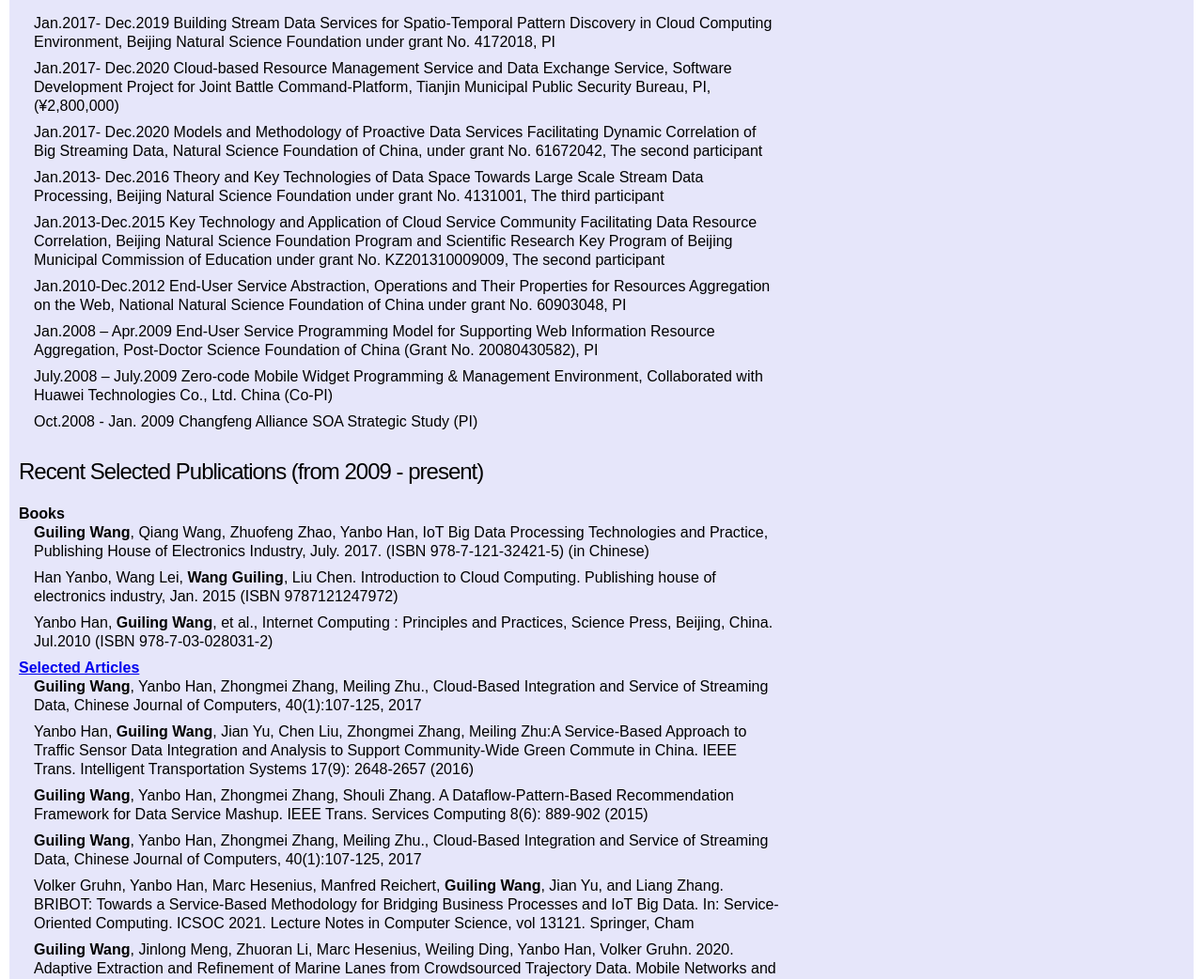
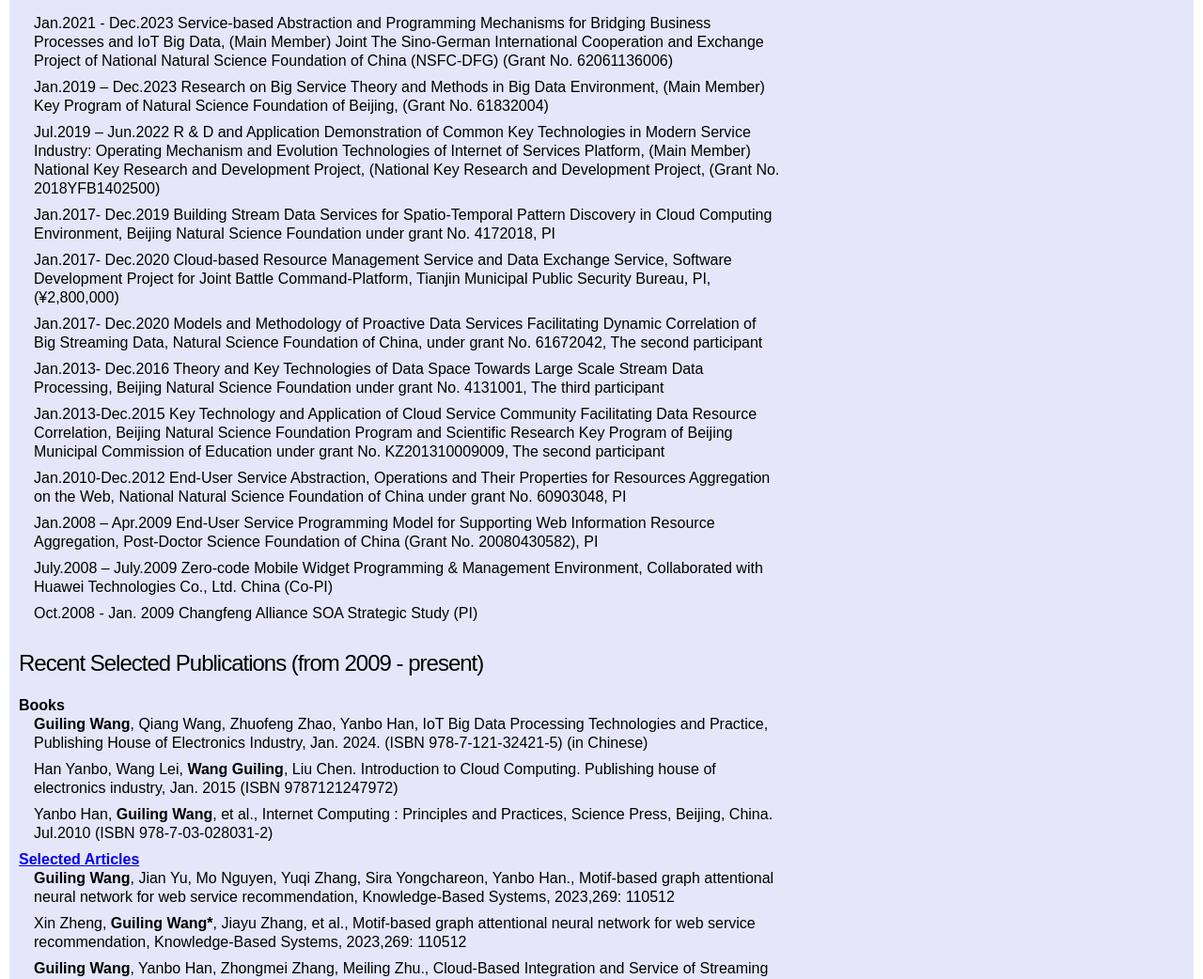
Before and after one commit to guilingwang/guilingwang.github.com, a plain HTML site: page index.html in a window 1280 px wide. Shown: the part 540-1582 px from the top of the page at 94% size. Drawn offline with Linux system fonts and the light colour scheme.

Commit message:
Update index.html

```diff
--- a/index.html
+++ b/index.html
@@ -54,6 +54,9 @@ Guiling Wang is the professor of Computer Science at Beijing Key Laboratory on I
 of National Natural Science Foundation of China(2010-2012), Beijing National Natural Science Foundation (2017-2019), Post-Doctor Science Foundation of China in 2008, and a Changfeng Alliance SOA Strategic Study Project in 2008. She also acted as co-PI or main member of other NSFC, 973, and collaboration project from industry. She has published over 60 scientific papers as conference- and journal- contributions. She has writen 4 academic books.  She has been authorized 2 patents. She has co-chaird CCF NCSC'2018, WISE PCS'14 and CIOTS'18. She is the PC member of ICSOC'12-15, SOCA'09-10, PCS WISE Workshop'11-15, and EDOC SCDI'12 workshop etc. </p>
 
 <h2>Selected Projects</h2>
+<ol>Jan.2021 - Dec.2023 Service-based Abstraction and Programming Mechanisms for Bridging Business Processes and IoT Big Data, (Main Member)   Joint The Sino-German International Cooperation and Exchange Project of National Natural Science Foundation of China (NSFC-DFG) (Grant No. 62061136006)  </ol>
+<ol>Jan.2019 – Dec.2023 Research on Big Service Theory and Methods in Big Data Environment, (Main Member) Key Program of Natural Science Foundation of Beijing, (Grant No. 61832004)</ol>
+<ol>Jul.2019 – Jun.2022 R & D and Application Demonstration of Common Key Technologies in Modern Service Industry: Operating Mechanism and Evolution Technologies of Internet of Services Platform, (Main Member) National Key Research and Development Project, (National Key Research and Development Project, (Grant No. 2018YFB1402500)</ol>
 <ol>Jan.2017- Dec.2019  Building Stream Data Services for Spatio-Temporal Pattern Discovery in Cloud Computing Environment, Beijing Natural Science Foundation under grant No. 4172018, PI</ol>
 <ol>Jan.2017- Dec.2020  Cloud-based Resource Management Service and Data Exchange Service, Software Development Project for Joint Battle Command-Platform, Tianjin Municipal Public Security Bureau, PI,  (&yen2,800,000)</ol>
 <ol>Jan.2017- Dec.2020  Models and Methodology of Proactive Data Services Facilitating Dynamic Correlation of Big Streaming Data, Natural Science Foundation of China, under grant No. 61672042, The second participant</ol>
@@ -66,11 +69,13 @@ of National Natural Science Foundation of China(2010-2012), Beijing National Nat
 
 <h2>Recent Selected Publications (from 2009 - present)</h2>
 <h3>  Books</h3>
-<ol><b>Guiling Wang</b>, Qiang Wang, Zhuofeng Zhao, Yanbo Han, IoT Big Data Processing Technologies and Practice, Publishing House of Electronics Industry, July. 2017. (ISBN 978-7-121-32421-5) (in Chinese)</ol>
+<ol><b>Guiling Wang</b>, Qiang Wang, Zhuofeng Zhao, Yanbo Han, IoT Big Data Processing Technologies and Practice, Publishing House of Electronics Industry, Jan. 2024. (ISBN 978-7-121-32421-5) (in Chinese)</ol>
 <ol>Han Yanbo, Wang Lei, <b>Wang Guiling</b>, Liu Chen. Introduction to Cloud Computing. Publishing house of electronics industry, Jan. 2015 (ISBN 9787121247972)</ol>
 <ol>Yanbo Han, <b>Guiling Wang</b>, et al., Internet Computing : Principles and Practices, Science Press, Beijing, China. Jul.2010 (ISBN 978-7-03-028031-2)  </ol>
 </ol>
 <h3><a href="https://orcid.org/0000-0002-4659-2019"> Selected Articles</a></h3>
+<ol><b>Guiling Wang</b>, Jian Yu, Mo Nguyen, Yuqi Zhang, Sira Yongchareon, Yanbo Han., Motif-based graph attentional neural network for web service recommendation, Knowledge-Based Systems, 2023,269: 110512</ol>
+<ol>Xin Zheng, <b>Guiling Wang*</b>, Jiayu Zhang, et al., Motif-based graph attentional neural network for web service recommendation, Knowledge-Based Systems, 2023,269: 110512</ol>
 <ol><b>Guiling Wang</b>, Yanbo Han, Zhongmei Zhang, Meiling Zhu., Cloud-Based Integration and Service of Streaming Data, Chinese Journal of Computers, 40(1):107-125, 2017</ol>
 <ol>Yanbo Han, <b>Guiling Wang</b>, Jian Yu, Chen Liu, Zhongmei Zhang, Meiling Zhu:A Service-Based Approach to Traffic Sensor Data Integration and Analysis to Support Community-Wide Green Commute in China. IEEE Trans. Intelligent Transportation Systems 17(9): 2648-2657 (2016)</ol>
 <ol><b>Guiling Wang</b>, Yanbo Han, Zhongmei Zhang, Shouli Zhang. A Dataflow-Pattern-Based Recommendation Framework for Data Service Mashup. IEEE Trans. Services Computing 8(6): 889-902 (2015)</ol>
@@ -100,7 +105,7 @@ of National Natural Science Foundation of China(2010-2012), Beijing National Nat
 <ol>Yan-Bo Han, Jun-Yi Sun, <b>Gui-Ling Wang</b>, Hou-Fu Li, A cloud-based bpm architecture with user-end distribution of non-compute-intensive activities and sensitive data. Journal of Computer Science and Technology 25.6 (2010): 1157-1167. </ol>
 <ol><b>Guiling Wang</b>, Shaohua Yang, Yanbo Han, Mashroom: Combining Spreadsheet and Nested Table for End-User Mashup Programming, Proceedings of The 18th International World Wide Web Conference (WWW 2009)</ol>
 
-<h2>Patents</h2>
+<h2>Selected Patents</h2>
 <ol><b>王桂玲</b>, 曹波, 张仲妹, 朱美玲, 刘晨, 韩燕波. 基于海量车牌自动识别数据的动态拼车方法和系统, 2019.05.03, 国家发明专利, 授权, ZL201510330632.9</ol>
 <ol><b>王桂玲,</b> 张鹏, 刘晨, 徐学辉, 季光, 韩燕波. 一种面向分布式工作流的数据流调度方法和系统. 2013.12. 国家发明专利, ZL201110253544.5</ol>
 <ol><b>王桂玲,</b> 杨少华, 韩燕波, 赵卓峰. 一种聚合Web 站点内容的系统和方法，2010. 国家发明专利(ZL200910077248.7)</ol>
@@ -109,7 +114,7 @@ of National Natural Science Foundation of China(2010-2012), Beijing National Nat
 
 
 <h2>Recent Professional Activities</h2>
-<ol>Co-Chair: CCF NCSC'18, CIOTS'18, WISE PCS'14; PC member: ICSOC 12-21, ICWS 21, WISE PCS Workshop 11-15, SOCA 09-10, MobiWis 2015, etc</ol>
+<ol>Co-Chair: CCF NCSC'18, CIOTS'18, WISE PCS'14; PC member: ICSOC 12-22, ICWS 21-24, WISE PCS Workshop 11-15, SOCA 09-10, MobiWis 2015, etc</ol>
 <ol>Member of China Computer Federation Technical Committee on Software Engineering</ol>
 <ol>Member of China Computer Federation Technical Committee on Services Computing</ol>
 
```
